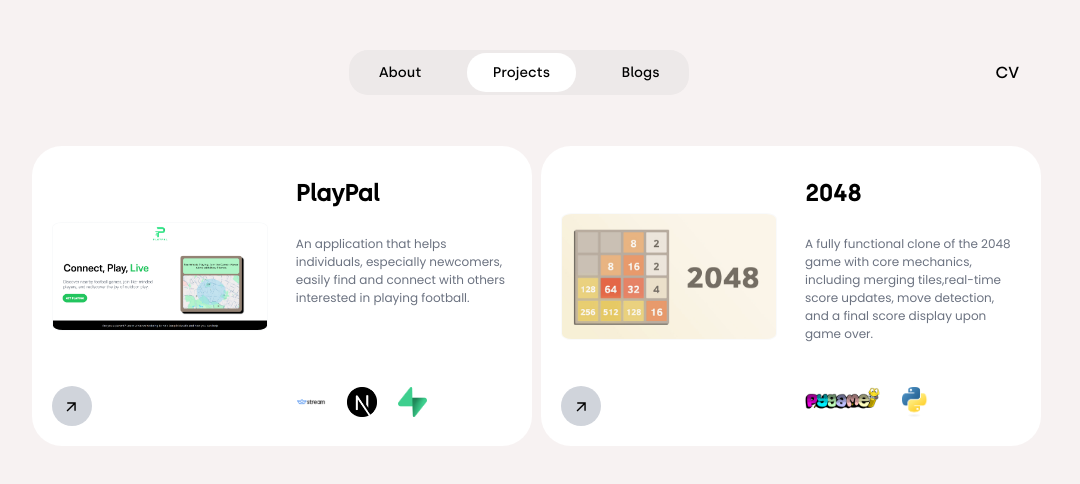
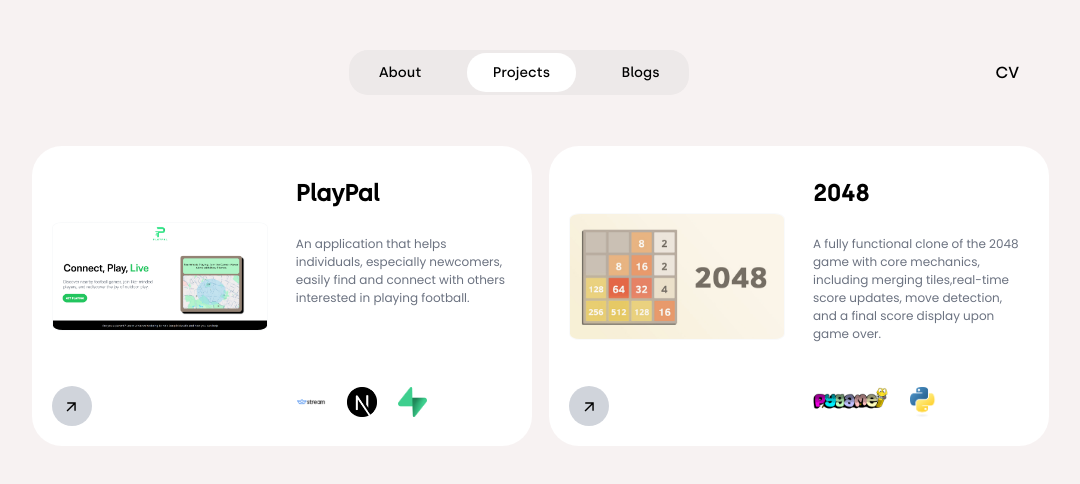
Before and after one commit to DonHamsa/myPortfolio, a Next.js app: page /projects in a window 1280 px wide. Shown: the top 484 px of the page, without its empty margins (109-1189 px from the left). Built offline with nearby package versions, Linux system fonts and the light colour scheme.

Commit message:
created slight separation between the two projects boxes

```diff
--- a/src/app/projects/page.jsx
+++ b/src/app/projects/page.jsx
@@ -2,7 +2,7 @@ import ProjectCard from "@/components/ProjectCard/ProjectCard";
 
 export default function Projects() {
   return (
-    <div className="flex lg:grid lg:grid-cols-2 flex-col gap-5 justify-center items-center lg:p-0 pl-[7%] pr-[7%] ">
+    <div className="flex lg:grid lg:grid-cols-2 flex-col gap-9 justify-center items-center lg:p-0 pl-[7%] pr-[7%] ">
       <ProjectCard
         projectImage="/playpal.png"
         stack={["/stream.png", "/next.png", "supa.png"]}
```
